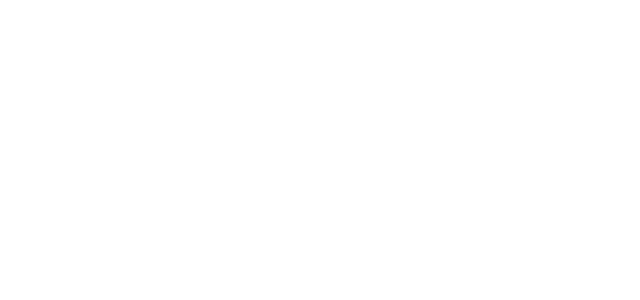
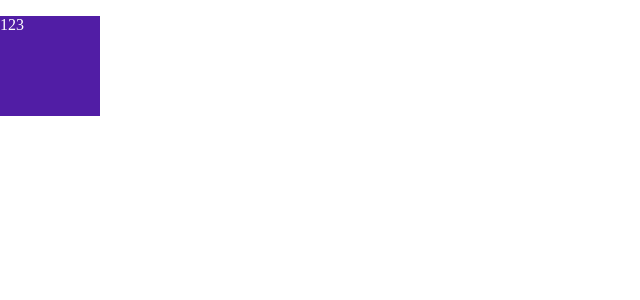
Before and after one commit to 987625922/weblearn, a Vue app: page /#/css in a window 1280 px wide. Shown: the top 300 px of the page, without its empty margins (0-640 px from the left). Built offline with nearby package versions, Linux system fonts and the light colour scheme.

Commit message:
css学习笔记开始更新

```diff
--- a/src/router/index.js
+++ b/src/router/index.js
@@ -8,8 +8,11 @@ export const constantRoutes = [
   // 学习首页
   {
     path: '/',
-    component: () => import('@/views/learn/index'),
-    hidden: true
+    component: () => import('@/views/learn/index')
+  },
+  {
+    path:'/css',
+    component:() => import('@/views/learn/css/index')
   }
 ]
 
--- /dev/null
+++ b/src/views/learn/css/index.vue
@@ -0,0 +1,42 @@
+<template>
+<div class="body">
+<div class="one-tag">
+      <p class="one-tag-p">
+          123
+      </p>
+      <!--  -->
+  </div>
+</div>
+</template>
+
+<script>
+
+export default {
+  name: 'Css',
+  data() {
+    return {
+      data: {
+        username: 'admin',
+        password: '111111'
+      },
+      loading: false,
+      passwordType: 'password',
+      redirect: undefined
+    }
+  },
+  methods: {
+
+  }
+}
+</script>
+
+<style lang="scss">
+.one-tag{
+    background:#511da5;
+    width: 100px;
+    height: 100px;
+}
+.one-tag-p{
+    color:#ffffff;
+}
+</style>
--- a/src/views/learn/index.vue
+++ b/src/views/learn/index.vue
@@ -1,31 +1,24 @@
 <template>
-  <div style="background:red;height:50px;width:150px;">
-
-
+  <div>
+    <el-button @click="toCssPage" type="primary">跳转到css学习界面</el-button>
   </div>
 </template>
 
 <script>
-
 export default {
-  name: 'Index',
+  name: "Index",
   data() {
     return {
-      data: {
-        username: 'admin',
-        password: '111111'
-      },
-      loading: false,
-      passwordType: 'password',
-      redirect: undefined
-    }
+
+    };
   },
   methods: {
-
+    toCssPage(){
+        this.$router.push({path:'/css'})
+    }
   }
-}
+};
 </script>
 
 <style lang="scss">
-
 </style>
```
Also changed, not shown: 2 other files (tests, documents, lock files or other folders).
